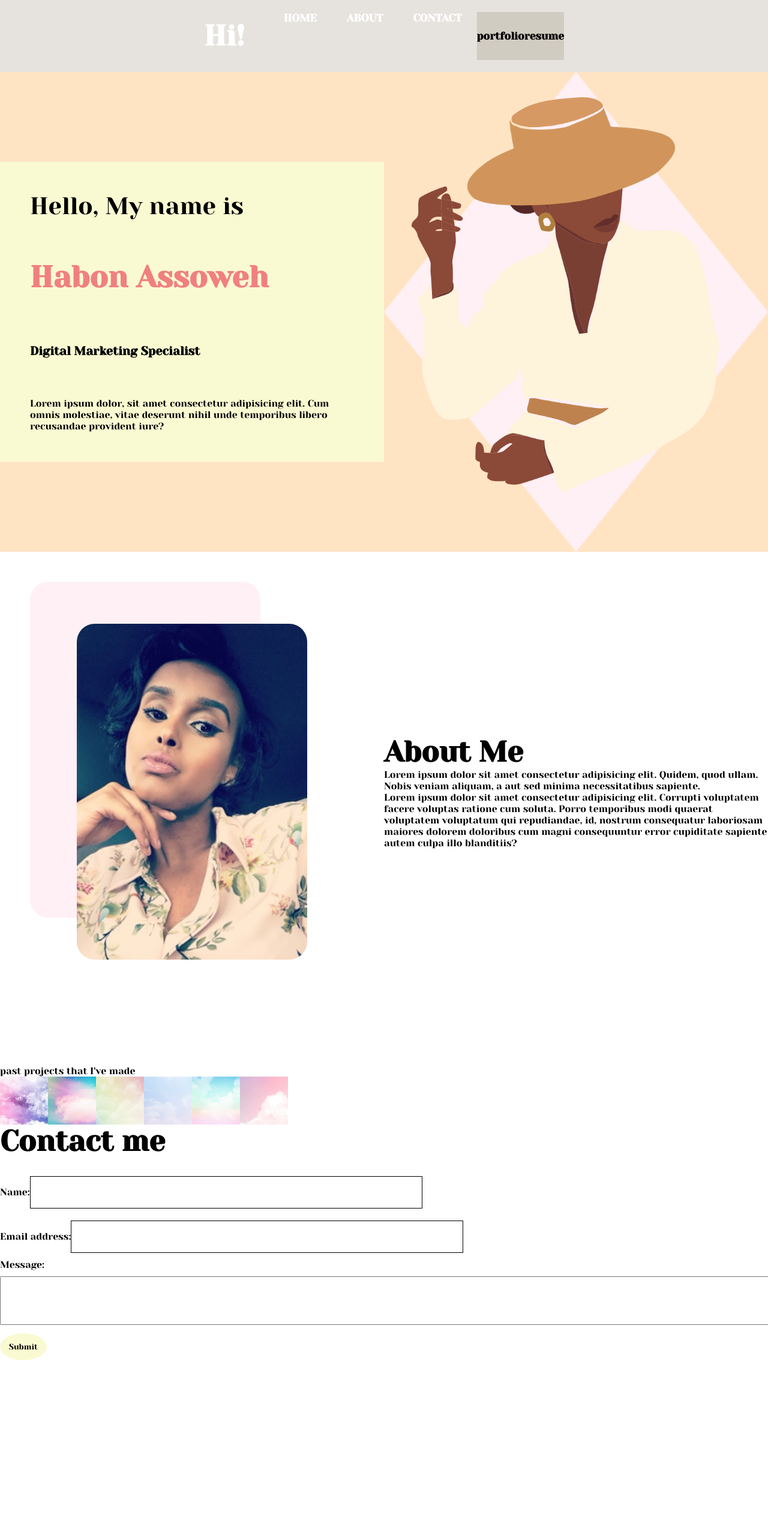
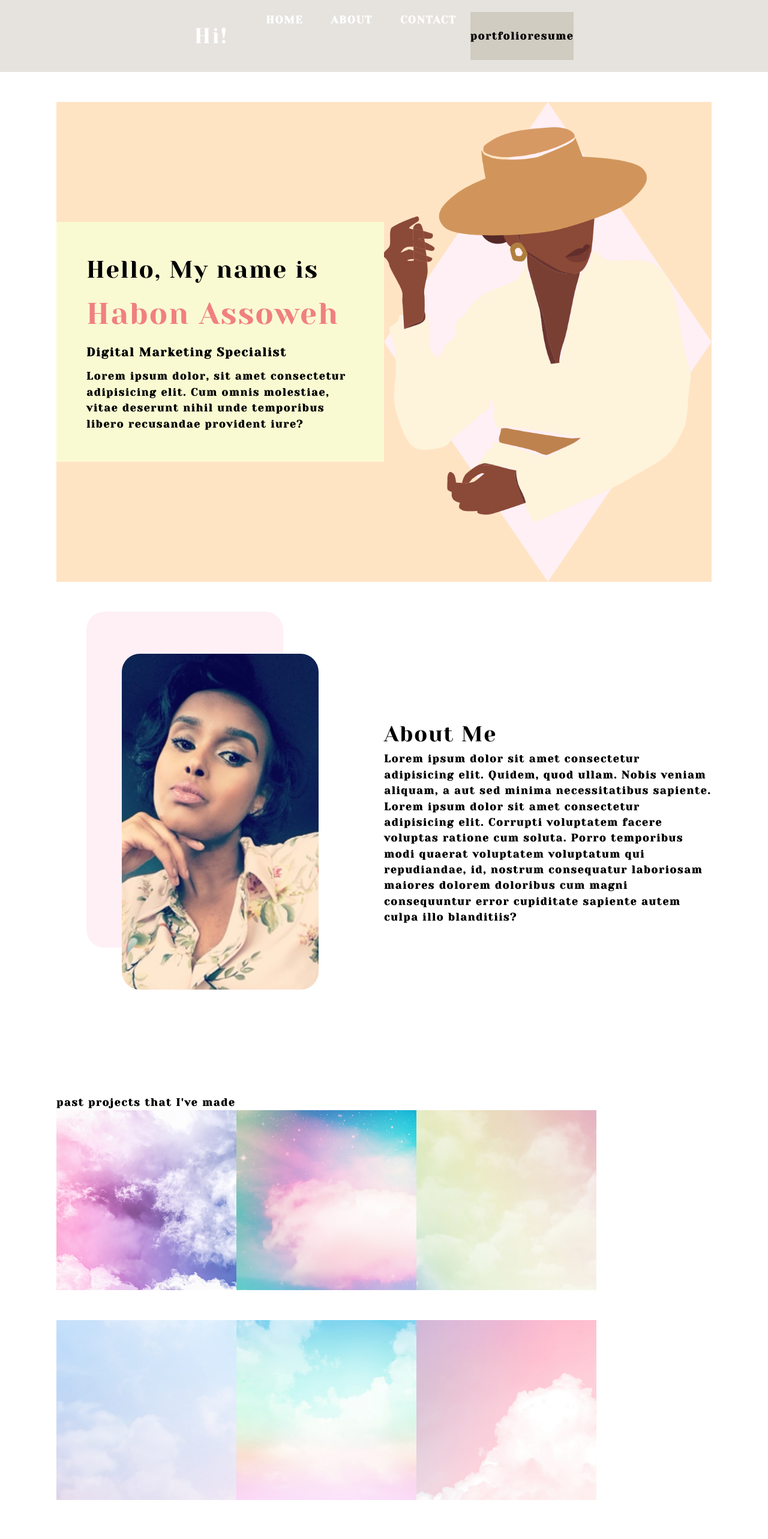
Before and after one commit to habonassoweh/react-portfolio-ha, a React (Create React App) app: page / in a window 1280 px wide. Shown: the top 2566 px of the page at 60% size. Before the commit the page ends 2324 px from the top, so only its background shows below. Built offline with nearby package versions, Linux system fonts and the light colour scheme.

Commit message:
footer edits

```diff
--- a/src/components/contact/contact.css
+++ b/src/components/contact/contact.css
@@ -1,3 +1,17 @@
+* {
+    box-sizing: border-box;
+  }
+body {
+    margin: 0;
+    padding: 0;
+    font-weight: 600;
+    line-height: 1.5;
+    font-size: 18px;
+    letter-spacing: .1em;
+  font-family: 'Yeseva One', cursive;
+
+  }
+
 .contact{
 color: black;
 font-style: 60px;
@@ -36,3 +50,117 @@
     cursor: pointer;
     border-radius: 90%
 }
+
+
+main {
+	margin: 0 auto;
+	max-width: 90%;
+  padding: 50px 30px;
+}
+
+h1 {
+  font-size: 2.25rem;
+}
+
+h2 {
+  font-size: 2rem;
+}
+
+h3 {
+  font-size: 1.75rem;
+}
+
+h4 {
+  font-size: 1.5rem;
+}
+
+h5 {
+  font-size: 1.25rem;
+}
+
+h6 {
+  font-size: 1rem;
+}
+
+p {
+  font-size: 1.1rem;
+  margin-top: 0;
+}
+
+a {
+  color: var(--tertiary);
+  text-decoration: none;
+  font-weight: bold;
+}
+
+a:hover {
+  text-decoration: underline;
+}
+
+header {
+  background: var(--dark);
+}
+
+header a {
+  color: var(--light);
+}
+
+button {
+  font-size: 1rem;
+  text-decoration: none;
+  padding: 0.25rem 1rem;
+  border-radius: .5rem;
+  border: none;
+  outline: none;
+  cursor: pointer;
+  margin: 0 1px;
+  background-color: var(--secondary);
+}
+
+button:hover {
+  opacity: .8;
+}
+
+button[disabled] {
+  cursor: default;
+  opacity: .8;
+}
+
+img {
+  max-width: 100%;
+}
+
+span[role="img"] {
+  cursor: default;
+}
+
+form {
+  width: 40%;
+}
+
+input {
+  font-size: 1rem;
+  padding: 0.25rem;
+  border: 1px solid var(--dark);
+  outline: none;
+  border-radius: 3px;
+  transition: box-shadow 0.2s;
+}
+
+input:focus {
+  border: 1px solid var(--secondary);
+  box-shadow: 0 0 .25rem rgba(0, 0, 0, .5);
+}
+
+li {
+  list-style: none;
+}
+
+
+
+textarea {
+	width: 600px;
+	height: 120px;
+	border: 3px solid #cccccc;
+	padding: 5px;
+}
--- a/src/components/footer/Footer.jsx
+++ b/src/components/footer/Footer.jsx
@@ -2,7 +2,8 @@
 
 const Footer = () => {
   return (
-    <div>
+    <div className='footer'>
+      div
         <h1>Footer</h1>
     </div>
   )
--- a/src/components/portfolio/portfolio.css
+++ b/src/components/portfolio/portfolio.css
@@ -7,3 +7,265 @@
  .port-title{
    color: black;
  }
+
+main {
+	margin: 0 auto;
+	max-width: 90%;
+  padding: 50px 30px;
+}
+
+
+* {
+  box-sizing: border-box;
+}
+
+
+h1,
+h2,
+h3,
+h4,
+h5,
+h6 {
+  font-family: 'Yeseva One', cursive;
+  font-weight: 500;
+  margin: 5px 0;
+  line-height: 1.25;
+}
+
+h1 {
+  font-size: 2.25rem;
+}
+
+h2 {
+  font-size: 2rem;
+}
+
+h3 {
+  font-size: 1.75rem;
+}
+
+h4 {
+  font-size: 1.5rem;
+}
+
+h5 {
+  font-size: 1.25rem;
+}
+
+h6 {
+  font-size: 1rem;
+}
+
+p {
+  font-size: 1.1rem;
+  margin-top: 0;
+}
+
+a {
+  color: var(--tertiary);
+  text-decoration: none;
+  font-weight: bold;
+}
+
+a:hover {
+  text-decoration: underline;
+}
+
+
+
+
+
+button {
+  font-size: 1rem;
+  text-decoration: none;
+  padding: 0.25rem 1rem;
+  border-radius: .5rem;
+  border: none;
+  outline: none;
+  cursor: pointer;
+  margin: 0 1px;
+  background-color: var(--secondary);
+}
+
+button:hover {
+  opacity: .8;
+}
+
+button[disabled] {
+  cursor: default;
+  opacity: .8;
+}
+
+img {
+  max-width: 100%;
+}
+
+span[role="img"] {
+  cursor: default;
+}
+
+form {
+  width: 40%;
+}
+
+input {
+  font-size: 1rem;
+  padding: 0.25rem;
+  border: 1px solid var(--dark);
+  outline: none;
+  border-radius: 3px;
+  transition: box-shadow 0.2s;
+}
+
+input:focus {
+  border: 1px solid var(--secondary);
+  box-shadow: 0 0 .25rem rgba(0, 0, 0, .5);
+}
+
+li {
+  list-style: none;
+}
+
+nav a:hover {
+  text-decoration: none;
+}
+
+nav  li {
+  cursor: pointer;
+}
+
+textarea {
+	width: 600px;
+	height: 120px;
+	border: 3px solid #cccccc;
+	padding: 5px;
+}
+
+.container {
+  width: 85%;
+  max-width: 1200px;
+  margin-left: auto;
+  margin-right: auto;
+}
+
+.flex-row {
+  display: flex;
+  flex-wrap: wrap;
+}
+
+.space-between {
+  justify-content: space-between;
+}
+
+.flex-end {
+  justify-content: flex-end;
+}
+
+.mx-1 {
+  margin-right: var(--spacing-one);
+  margin-left: var(--spacing-one);
+}
+
+.mx-2 {
+  margin-right: var(--spacing-two);
+  margin-left: var(--spacing-two);
+}
+
+.my-1 {
+  margin-top: var(--spacing-one);
+  margin-bottom: var(--spacing-one);
+}
+
+.my-2 {
+  margin-top: var(--spacing-two);
+  margin-bottom: var(--spacing-two);
+}
+
+.my-5 {
+  margin-top: var(--spacing-five);
+  margin-bottom: var(--spacing-five);
+}
+
+.px-1 {
+  padding-right: var(--spacing-one);
+  padding-left: var(--spacing-one);
+}
+
+.px-2 {
+  padding-right: var(--spacing-two);
+  padding-left: var(--spacing-two);
+}
+
+.py-1 {
+  padding-top: var(--spacing-one);
+  padding-bottom: var(--spacing-one);
+}
+
+.py-2 {
+  padding-top: var(--spacing-two);
+  padding-bottom: var(--spacing-two);
+}
+
+.card {
+  width: 25%;
+  text-align: center;
+}
+
+.img-thumbnail {
+  width: auto;
+  height: 300px;
+  margin-bottom: 50px;
+  cursor: pointer;
+}
+
+.modalBackdrop {
+	background: rgba(0, 0, 0, .65);
+	bottom: 0;
+	left: 0;
+	overflow: auto;
+	position: fixed;
+	right: 0;
+	top: 0;
+	z-index: 1;
+}
+
+.modalContainer {
+	background: var(--darker);
+	border-radius: 5px;
+	max-width: 100%;
+	margin: 50px auto;
+	padding: 15px;
+	width: 960px;
+}
+
+.modalTitle {
+	font-size: 18px;
+	font-weight: 600;
+	margin-bottom: 25px;
+}
+
+button {
+	background: var(--primary);
+	border: 0;
+	border-radius: 5px;
+	color: #fff;
+	cursor: pointer;
+	font-size: 16px;
+	font-weight: 600;
+	margin-bottom: 30px;
+	padding: 10px 15px;
+}
+
+a {
+	border-radius: 5px;
+	color: var(--primary);
+	font-weight: 600;
+	padding: 2px 4px;
+	margin-left: -2px;
+	margin-right: -2px;
+
+}
+
+.navActive {
+  color: var(--secondary);
+}
```
